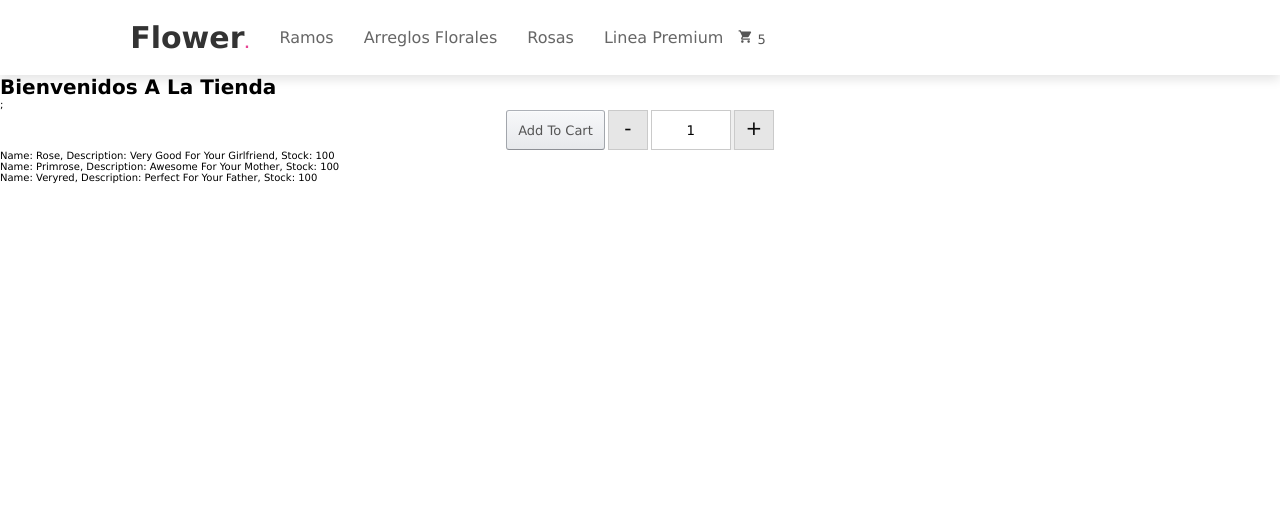
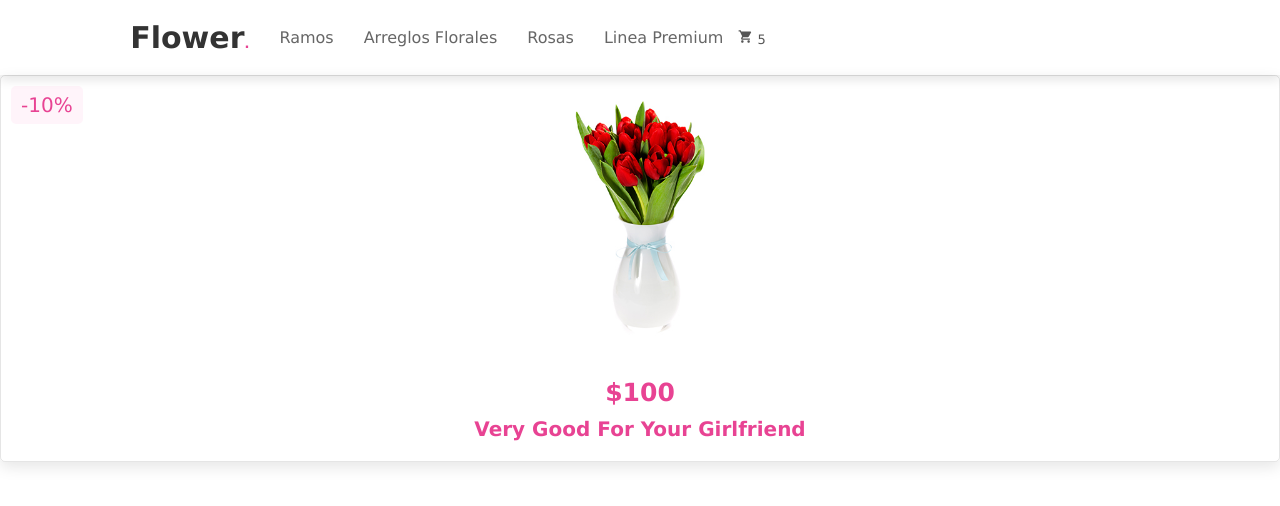
Before and after one commit to viryisb/basic-online-store, a React (Create React App) app: page / in a window 1280 px wide. Shown: the top 506 px of the page. Built offline with nearby package versions, Linux system fonts and the light colour scheme.

Commit message:
fix styling

```diff
--- a/src/App.js
+++ b/src/App.js
@@ -9,13 +9,10 @@ function App() {
   return (
     <BrowserRouter>
       <NavBar />
+
       <Routes>
-        <Route
-          exact
-          path='/'
-          element={<ItemListContainer greeting='Bienvenidos a la tienda' />}
-        />
         <Route exact path='/' element={<ItemDetailContainer />} />
+        <Route exact path='/' element={<ItemListContainer />} />
       </Routes>
     </BrowserRouter>
   );
--- a/src/components/item/Item.css
+++ b/src/components/item/Item.css
@@ -0,0 +1,88 @@
+.products .box-container {
+  display: flex;
+  flex-wrap: wrap;
+  gap: 1.5rem;
+}
+
+.products .box-container .box {
+  flex: 1 1 30rem;
+  box-shadow: 0 0.5rem 1.5rem rgba(0, 0, 0, 0.1);
+  border-radius: 0.5rem;
+  border: 0.1rem solid rgba(0, 0, 0, 0.1);
+  position: relative;
+}
+
+.products .box-container .box .discount {
+  position: absolute;
+  top: 1rem;
+  left: 1rem;
+  padding: 0.7rem 1rem;
+  font-size: 2rem;
+  color: #e84393;
+  background: rgba(255, 51, 153, 0.05);
+  z-index: 1;
+  border-radius: 0.5rem;
+}
+
+.products .box-container .box .image {
+  position: relative;
+  text-align: center;
+  padding-top: 2rem;
+  overflow: hidden;
+}
+
+.products .box-container .box .image img {
+  height: 25rem;
+}
+
+.products .box-container .box:hover .image img {
+  transform: scale(1.1);
+}
+
+.products .box-container .box .image .icons {
+  position: absolute;
+  bottom: -7rem;
+  left: 0;
+  right: 0;
+  display: flex;
+}
+
+.products .box-container .box:hover .image .icons {
+  bottom: 0;
+}
+
+.products .box-container .box .image .icons a {
+  height: 5rem;
+  line-height: 5rem;
+  font-size: 2rem;
+  width: 50%;
+  background: #e84393;
+  color: #fff;
+}
+
+.products .box-container .box .image .icons .cart-btn {
+  border-left: 0.1rem solid #fff7;
+  border-right: 0.1rem solid #fff7;
+  width: 100%;
+}
+
+.products .box-container .box .image .icons a:hover {
+  background: #333;
+}
+
+.products .box-container .box .content {
+  padding: 2rem;
+  text-align: center;
+}
+
+.products .box-container .box .content h3 {
+  font-size: 2.5rem;
+  color: #333;
+}
+
+.products .box-container .box .content .price {
+  font-size: 2.5rem;
+  color: #e84393;
+  font-weight: bolder;
+  padding-top: 1rem;
+}
--- a/src/components/item/Item.jsx
+++ b/src/components/item/Item.jsx
@@ -1,11 +1,18 @@
 import { React } from 'react';
 import './Item.css';
+
 const Item = ({ item }) => {
   return (
-    <div>
-      <p>
-        name: {item.name}, description: {item.description}, stock: {item.stock}
-      </p>
+    <div className='box'>
+      <div className='image'>
+        <img src={item.photo} alt='rose'></img>
+      </div>
+      <div className='content'>
+        <h3>{item.name}</h3>
+        <p>
+          description: {item.description}, stock: {item.stock}
+        </p>
+      </div>
     </div>
   );
 };
--- a/src/components/itemDetail/ItemDetail.css
+++ b/src/components/itemDetail/ItemDetail.css
@@ -18,7 +18,7 @@
   left: 1rem;
   padding: 0.7rem 1rem;
   font-size: 2rem;
-  color: var(--pink);
+  color: #e84393;
   background: rgba(255, 51, 153, 0.05);
   z-index: 1;
   border-radius: 0.5rem;
@@ -41,21 +41,16 @@
 
 /*  */
 
-.products .box-container .box .content .price {
-  font-size: 2.5rem;
-  color: var(--pink);
-  font-weight: bolder;
-  padding-top: 1rem;
-}
 .products .box-container .box .content .description {
   font-size: 2rem;
-  color: var(--pink);
+  color: #e84393;
   font-weight: bolder;
   padding-top: 1rem;
 }
 
 .products .box-container .box .content .price span {
-  font-size: 1.5rem;
-  color: #999;
-  font-weight: lighter;
+  font-size: 2.5rem;
+  color: #e84393;
+  font-weight: bolder;
+  padding-top: 1rem;
 }
--- a/src/components/itemDetail/ItemDetail.jsx
+++ b/src/components/itemDetail/ItemDetail.jsx
@@ -13,7 +13,7 @@ const ItemDetail = ({ item }) => {
           <div className='content'>
             <div className='price'>
               {' '}
-              <span>{`price: $${item.price}`}</span>{' '}
+              <span>{` $${item.price}`}</span>{' '}
             </div>
             <p className='description'>{item.description}</p>
           </div>
--- /dev/null
+++ b/src/components/itemList/ItemList.css
@@ -0,0 +1,14 @@
+.products .box-container {
+  display: flex;
+  flex-wrap: wrap;
+  gap: 1.5rem;
+}
+
+.heading {
+  text-align: center;
+  font-size: 4rem;
+  color: #333;
+  padding: 1rem;
+  margin: 2rem 0;
+  background: rgba(255, 51, 153, 0.05);
+}
--- a/src/components/itemList/ItemList.jsx
+++ b/src/components/itemList/ItemList.jsx
@@ -1,13 +1,20 @@
 import React from 'react';
 import Item from './../item/Item';
+import './ItemList.css';
 
 const ItemList = ({ items }) => {
   return (
-    <div>
-      {items.map((item) => (
-        <Item item={item} key={item.id} />
-      ))}
-    </div>
+    <section className='products' id='products'>
+      <h1 className='heading'>
+        {' '}
+        latest <span>products</span>{' '}
+      </h1>
+      <div className='box-container'>
+        {items.map((item) => (
+          <Item item={item} key={item.id} />
+        ))}
+      </div>
+    </section>
   );
 };
 export default ItemList;
--- a/src/components/itemListContainer/ItemListContainer.js
+++ b/src/components/itemListContainer/ItemListContainer.js
@@ -22,7 +22,6 @@ const ItemListContainer = ({ greeting }) => {
 
   return (
     <>
-      <h1> {greeting}</h1>;
       <ItemCount stock={5} initial={1} onAdd={onAdd} />
       <ItemList items={products} />
     </>
--- a/src/components/itemListContainer/mockedData.js
+++ b/src/components/itemListContainer/mockedData.js
@@ -4,18 +4,48 @@ const items = [
     name: 'rose',
     description: 'very good for your girlfriend',
     stock: 100,
+    price: 12,
+    photo: '../../assets/rose.jpg',
   },
   {
     id: 2,
     name: 'primrose',
     description: 'awesome for your mother',
     stock: 100,
+    price: 12,
+    photo: '../../assets/rose.jpg',
   },
   {
     id: 3,
     name: 'veryred',
     description: 'perfect for your father',
     stock: 100,
+    price: 12,
+    photo: '../../assets/rose.jpg',
+  },
+  {
+    id: 4,
+    name: 'rose',
+    description: 'very good for your girlfriend',
+    stock: 100,
+    price: 12,
+    photo: '../../assets/rose.jpg',
+  },
+  {
+    id: 5,
+    name: 'primrose',
+    description: 'awesome for your mother',
+    stock: 100,
+    price: 12,
+    photo: '../../assets/rose.jpg',
+  },
+  {
+    id: 6,
+    name: 'veryred',
+    description: 'perfect for your father',
+    stock: 100,
+    price: 12,
+    photo: '../../assets/rose.jpg',
   },
 ];
 export default items;
--- a/src/components/navBar/NavBar.js
+++ b/src/components/navBar/NavBar.js
@@ -1,4 +1,5 @@
 import { React } from 'react';
+import { Link } from 'react-router-dom';
 import CartWidget from '../cartWidget/CartWidget';
 import './NavBar.css';
 
--- a/src/index.css
+++ b/src/index.css
@@ -13,7 +13,7 @@ code {
 } */
 
 :root {
-  --pink: #e84393;
+  #e84393: #e84393;
 }
 
 * {
```
Also changed, not shown: src/components/itemList/Item.css (added).
